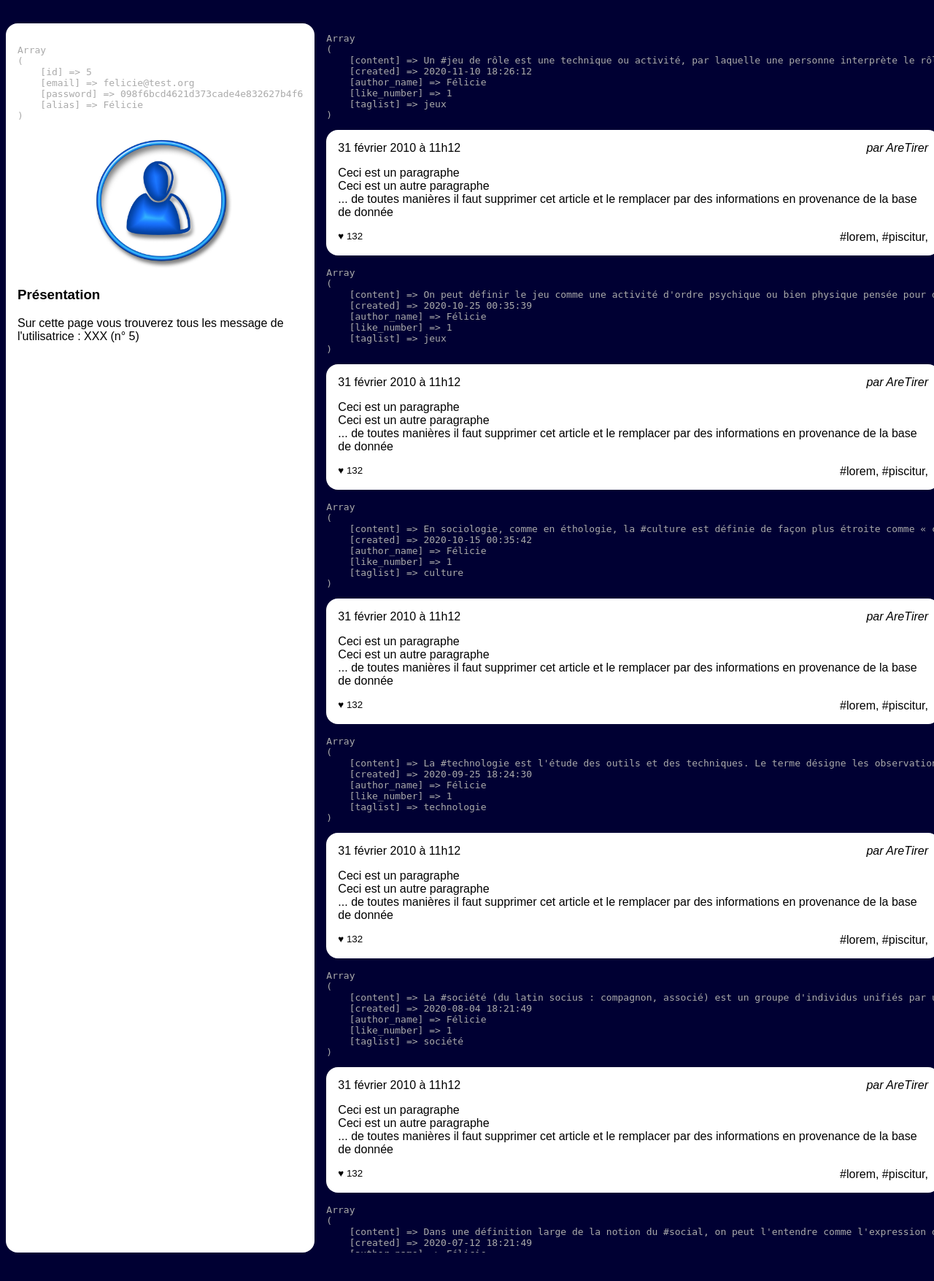
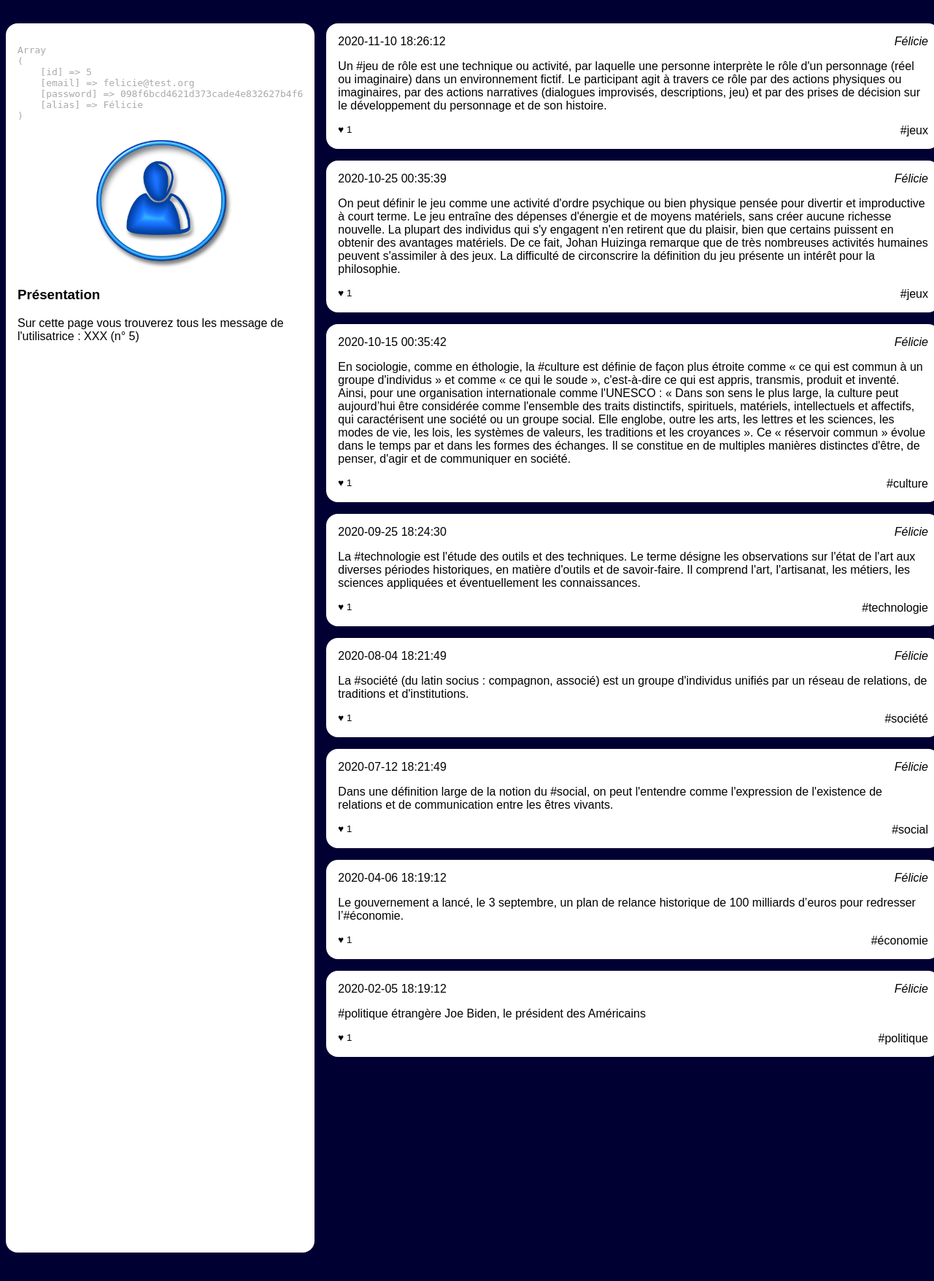
Before and after one commit to farah-9/projet-collectif---reseau-social-php-team_agathe_edward_francois, a PHP site: page /wall.php?user_id=5 in a window 1280 px wide. Shown: the part 90-1845 px from the top of the page at 73% size. Run offline with PHP 8.4, Linux system fonts and the light colour scheme; data comes from the database, SQL or seed files in the repository.

Commit message:
résolution exos wall + ajout boucle for pour tags dans news

```diff
--- a/Niveau1/news.php
+++ b/Niveau1/news.php
@@ -129,7 +129,10 @@
                         </div>
                         <footer>
                             <small>♥ <?php echo $post['like_number'] ?> </small>
-                            <a href="">#<?php echo $post['taglist'] ?></a>,
+                            <?php $taglist = explode(",", $post['taglist']);
+                            foreach ($taglist as $tag){?>
+                            <a href="">#<?php echo($tag)?></a>
+                            <?php } ?>
                         </footer>
                     </article>
                     <?php
--- a/Niveau1/wall.php
+++ b/Niveau1/wall.php
@@ -91,24 +91,22 @@
                 while ($post = $lesInformations->fetch_assoc())
                 {
 
-                    echo "<pre>" . print_r($post, 1) . "</pre>";
+                    // echo "<pre>" . print_r($post, 1) . "</pre>";
                     ?>
                     <article>
                         <h3>
-                            <time datetime='2020-02-01 11:12:13' >31 février 2010 à 11h12</time>
+                            <time datetime='2020-02-01 11:12:13' ><?php echo($post['created'])?></time>
                         </h3>
-                        <address>par AreTirer</address>
+                        <address><?php echo($post['author_name'])?></address>
                         <div>
-                            <p>Ceci est un paragraphe</p>
-                            <p>Ceci est un autre paragraphe</p>
-                            <p>... de toutes manières il faut supprimer cet
-                                article et le remplacer par des informations en
-                                provenance de la base de donnée</p>
+                            <p><?php echo($post['content'])?></p>
                         </div>
                         <footer>
-                            <small>♥ 132</small>
-                            <a href="">#lorem</a>,
-                            <a href="">#piscitur</a>,
+                            <small>♥ <?php echo($post['like_number'])?></small>
+                            <?php $taglist = explode(",", $post['taglist']);
+                            foreach ($taglist as $tag){?>
+                            <a href="">#<?php echo($tag)?></a>
+                            <?php } ?>
                         </footer>
                     </article>
                 <?php } ?>
```
